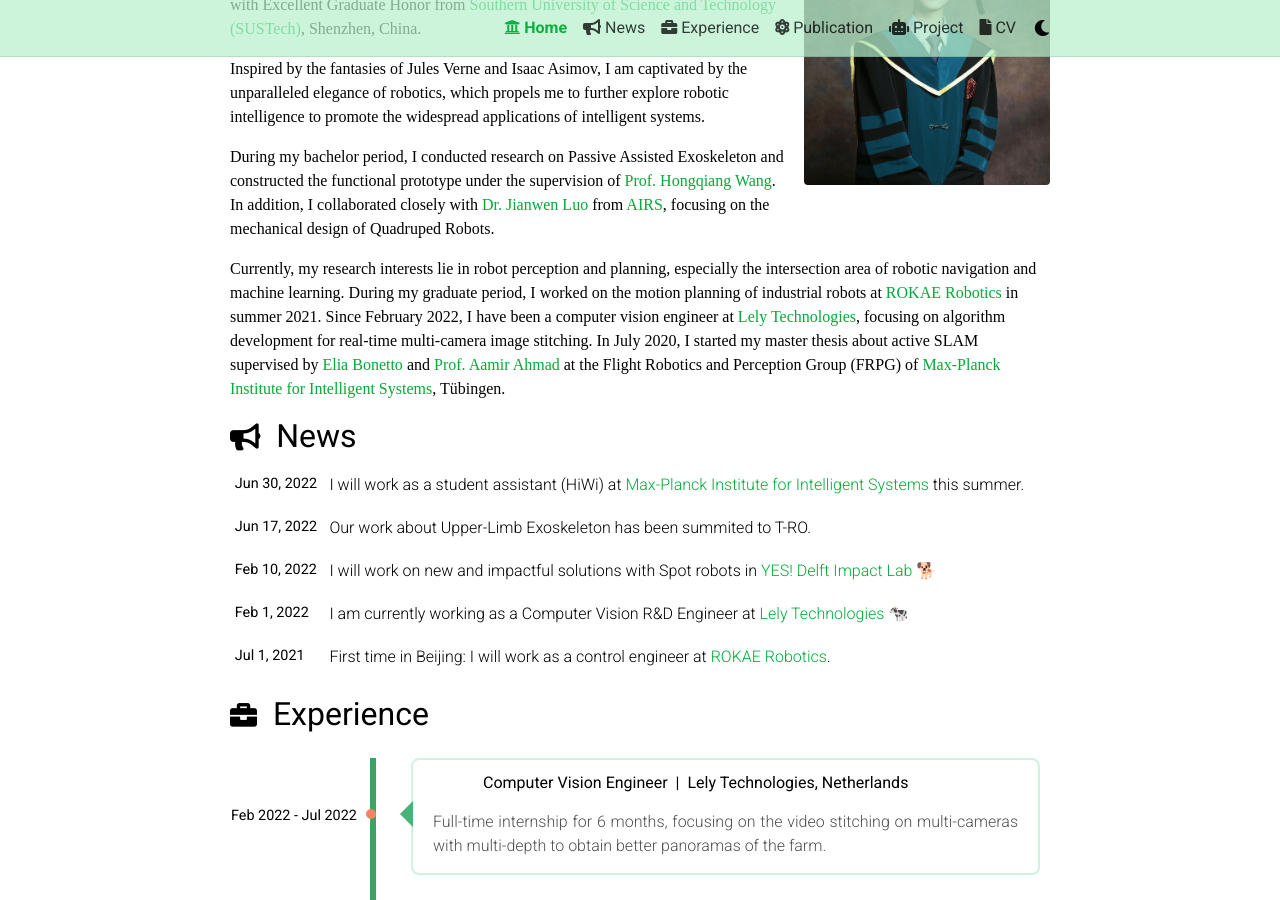
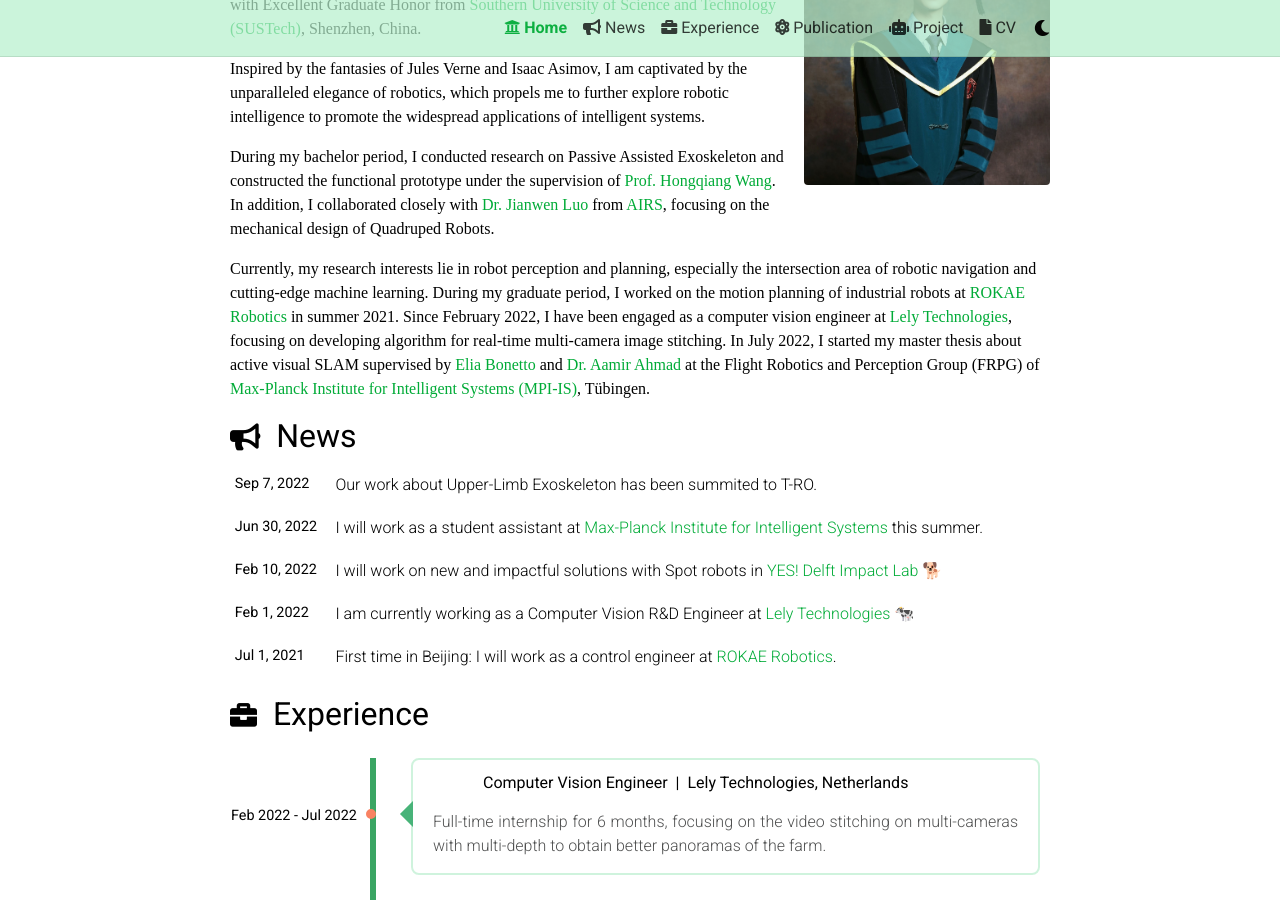
Before and after one commit to Kyle-Xu001/kyle-xu001.github.io, a Jekyll site: the page built from _pages/about.md, in a window 1280 px wide and 900 px high, scrolled down 317 px. Built offline with Jekyll 4.4.1, drawn with Linux system fonts in a browser that asks for light colours; nearby versions of some CDN libraries; comment, search, counter and statistics services are not loaded; a style sheet for code colours, icons or effects is not loaded.

Commit message:
update website

```diff
--- a/_includes/selected_projects.html
+++ b/_includes/selected_projects.html
@@ -7,8 +7,7 @@
     <div class="project-filters">
       <div class="btn-toolbar">
         <div id="filters" class="btn-group">
-          <a href="##" data-filter="*" class="btn btn-success btn-sm text-nowrap
-            active">All💡</a>
+          <a href="##" data-filter="*" class="btn btn-success btn-sm text-nowrap">All💡</a>
           <a href="##" data-filter=".js-id-Robotics" class="btn btn-success
             btn-sm text-nowrap">Robotics</a>
           <a href="##" data-filter=".js-id-Machine-Learning" class="btn
--- a/_pages/about.md
+++ b/_pages/about.md
@@ -28,4 +28,4 @@
 
 During my bachelor period, I conducted research on Passive Assisted Exoskeleton and constructed the functional prototype under the supervision of [Prof. Hongqiang Wang](https://faculty.sustech.edu.cn/wanghq/en/). In addition, I collaborated closely with [Dr. Jianwen Luo](https://sites.google.com/view/jianwen-luo/home) from [AIRS](https://airs.cuhk.edu.cn/en), focusing on the mechanical design of Quadruped Robots.
 
-Currently, my research interests lie in robot perception and planning, especially the intersection area of robotic navigation and machine learning. During my graduate period, I worked on the motion planning of industrial robots at [ROKAE Robotics](https://www.rokae.com/?l=en-us) in summer 2021. Since February 2022, I have been a computer vision engineer at [Lely Technologies](https://www.lely.com/nl/), focusing on algorithm development for real-time multi-camera image stitching. In July 2020, I started my master thesis about active SLAM supervised by [Elia Bonetto](https://eliabntt.github.io/#/) and [Prof. Aamir Ahmad](https://www.aamirahmad.de/) at the Flight Robotics and Perception Group (FRPG) of [Max-Planck Institute for Intelligent Systems](https://is.mpg.de/), Tübingen.
+Currently, my research interests lie in robot perception and planning, especially the intersection area of robotic navigation and cutting-edge machine learning. During my graduate period, I worked on the motion planning of industrial robots at [ROKAE Robotics](https://www.rokae.com/?l=en-us) in summer 2021. Since February 2022, I have been engaged as a computer vision engineer at [Lely Technologies](https://www.lely.com/nl/), focusing on developing algorithm for real-time multi-camera image stitching. In July 2022, I started my master thesis about active visual SLAM supervised by [Elia Bonetto](https://eliabntt.github.io/#/) and [Dr. Aamir Ahmad](https://www.aamirahmad.de/) at the Flight Robotics and Perception Group (FRPG) of [Max-Planck Institute for Intelligent Systems (MPI-IS)](https://is.mpg.de/), Tübingen.
```
Also changed, not shown: other parts of _includes/selected_projects.html (+1 -1 lines), _news/announcement_8.md (+1 -1 lines), _news/announcement_9.md (+1 -1 lines).
